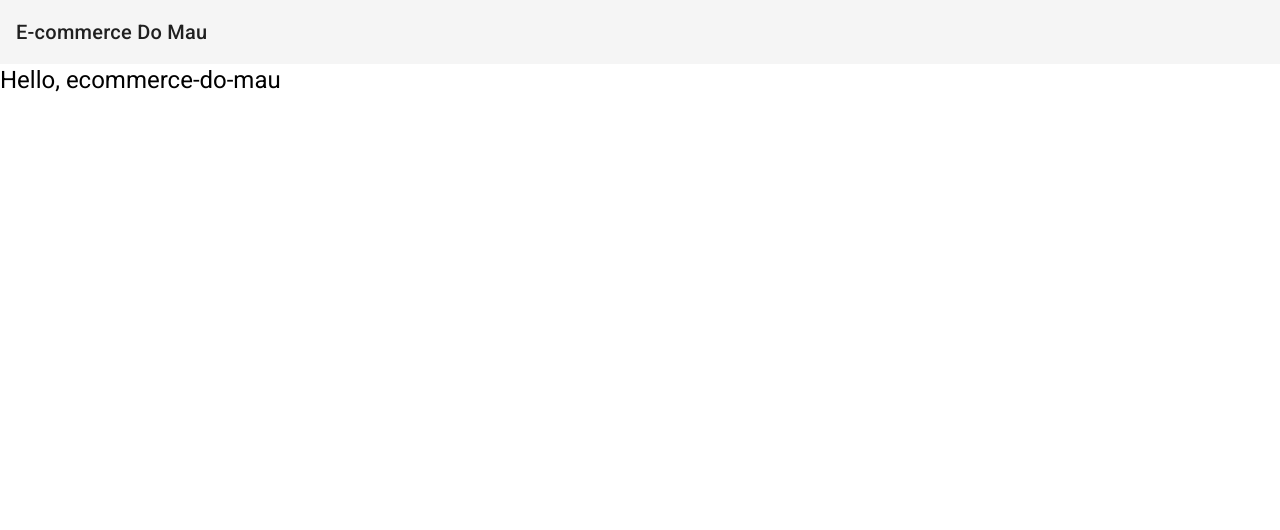
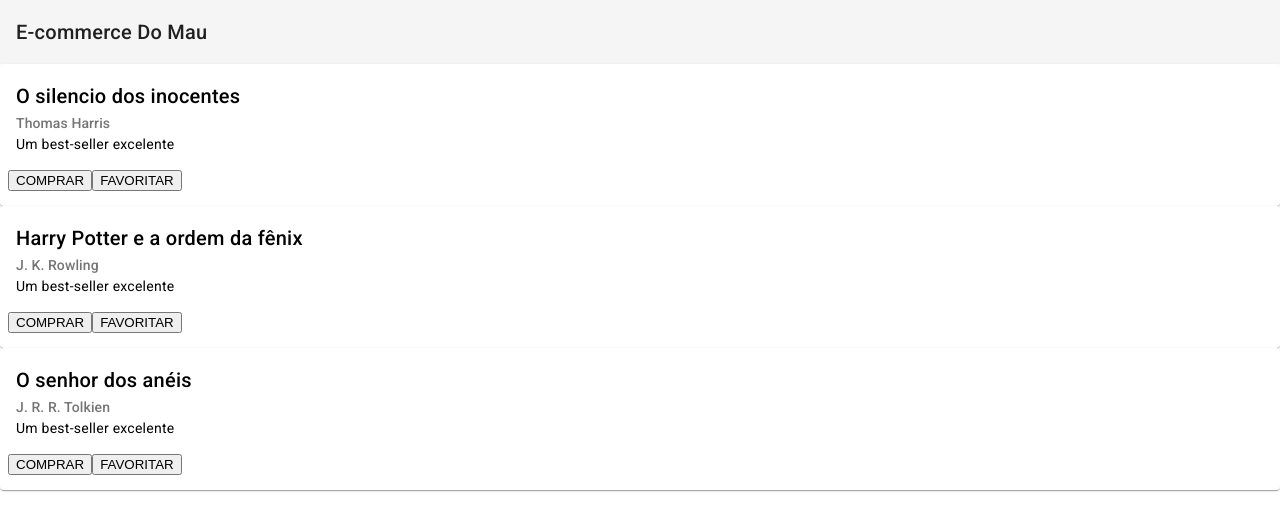
Before and after one commit to mcalheiro/ada-angular-part1, an Angular app in the folder ecommerce-do-mau/: page / in a window 1280 px wide. Shown: the top 530 px of the page. Built offline with nearby package versions, Linux system fonts and the light colour scheme.

Commit message:
Add pages/books-catalog:
 - Add new component
 - Add data bindings
 - Add nf-for

```diff
--- a/ecommerce-do-mau/src/app/app.component.html
+++ b/ecommerce-do-mau/src/app/app.component.html
@@ -1,2 +1,5 @@
 <app-header></app-header>
-<h1>Hello, {{title}}</h1>
+
+<app-books-catalog></app-books-catalog>
+
+<router-outlet/>
--- a/ecommerce-do-mau/src/app/app.component.ts
+++ b/ecommerce-do-mau/src/app/app.component.ts
@@ -1,11 +1,12 @@
 import { Component } from '@angular/core';
 import { RouterOutlet } from '@angular/router';
 import { HeaderComponent } from './components/header/header.component';
+import { BooksCatalogComponent } from './pages/books-catalog/books-catalog.component';
 
 @Component({
   selector: 'app-root',
   standalone: true,
-  imports: [RouterOutlet, HeaderComponent],
+  imports: [RouterOutlet, HeaderComponent, BooksCatalogComponent],
   templateUrl: './app.component.html',
   styleUrl: './app.component.css'
 })
--- /dev/null
+++ b/ecommerce-do-mau/src/app/pages/books-catalog/books-catalog.component.html
@@ -0,0 +1,16 @@
+<mat-card *ngFor="let book of booksList">
+    <mat-card-header>
+      <mat-card-title>{{book.title}}</mat-card-title>
+      <mat-card-subtitle>{{book.author}}</mat-card-subtitle>
+    </mat-card-header>
+    <!-- <img mat-card-image src="https://material.angular.io/assets/img/examples/shiba2.jpg" alt="Photo of a Shiba Inu"> -->
+    <mat-card-content>
+      <p>
+        {{book.description}}
+      </p>
+    </mat-card-content>
+    <mat-card-actions>
+      <button mat-button>COMPRAR</button>
+      <button mat-button>FAVORITAR</button>
+    </mat-card-actions>
+  </mat-card>
--- /dev/null
+++ b/ecommerce-do-mau/src/app/pages/books-catalog/books-catalog.component.ts
@@ -0,0 +1,36 @@
+import { NgFor } from '@angular/common';
+import { Component } from '@angular/core';
+import { MatCardModule } from '@angular/material/card';
+
+@Component({
+  selector: 'app-books-catalog',
+  standalone: true,
+  imports: [MatCardModule, NgFor],
+  templateUrl: './books-catalog.component.html',
+  styleUrl: './books-catalog.component.css'
+})
+export class BooksCatalogComponent {
+  booksList = [
+    {
+      "title": "O silencio dos inocentes",
+      "author": "Thomas Harris",
+      "description": "Um best-seller excelente",
+      "published": "1988-08-29",
+      "price": 59.99,
+    },
+    {
+      "title": "Harry Potter e a ordem da fênix",
+      "author": "J. K. Rowling",
+      "description": "Um best-seller excelente",
+      "published": "1988-08-29",
+      "price": 59.99,
+    },
+    {
+      "title": "O senhor dos anéis",
+      "author": "J. R. R. Tolkien",
+      "description": "Um best-seller excelente",
+      "published": "1988-08-29",
+      "price": 59.99,
+    }
+  ]
+}
```
Also changed, not shown: ecommerce-do-mau/src/app/pages/books-catalog/books-catalog.component.css (added), 1 other file (tests, documents, lock files or other folders).
